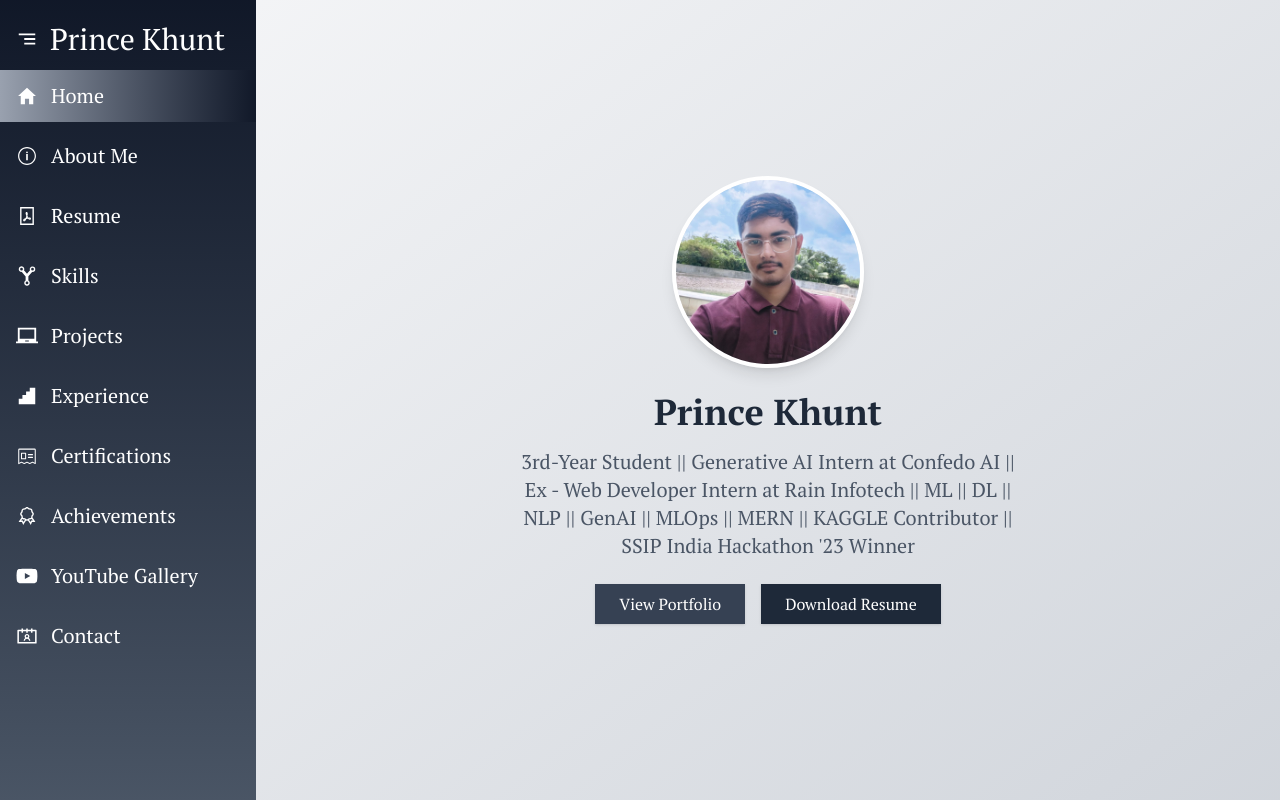
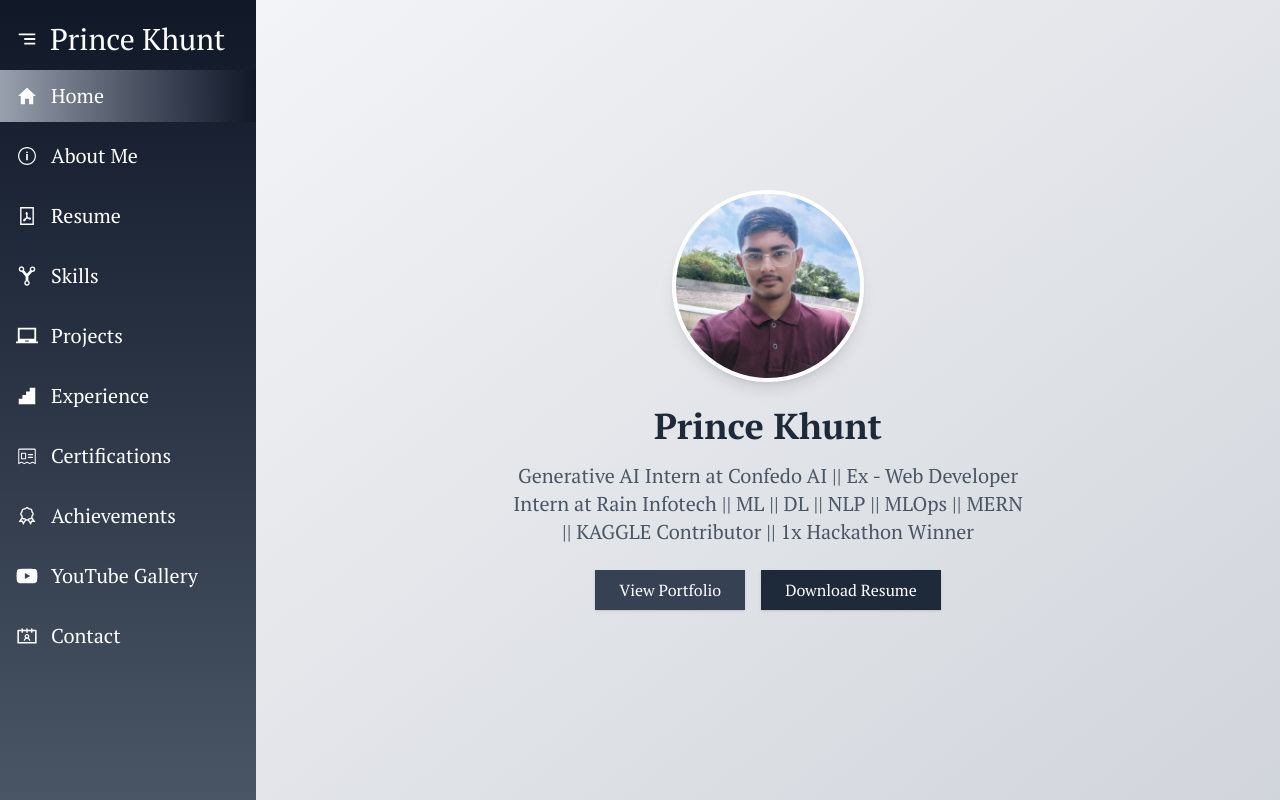
Before and after one commit to PrinceKhunt16/PortfolioWebsite, a Next.js app: page / in a window 1280 px wide. Built offline with nearby package versions, Linux system fonts and the light colour scheme; a web font is replaced by a local one.

Commit message:
Few fixes

```diff
--- a/src/app/page.js
+++ b/src/app/page.js
@@ -12,7 +12,7 @@ const HomePage = () => {
       />
       <h1 className="text-4xl font-bold mt-6 text-gray-800">Prince Khunt</h1>
       <p className="text-xl font-medium text-gray-600 mt-4 text-center max-w-lg">
-        3rd-Year Student || Generative AI Intern at Confedo AI || Ex - Web Developer Intern at Rain Infotech || ML || DL || NLP || GenAI || MLOps || MERN || KAGGLE Contributor || SSIP India Hackathon '23 Winner
+        Generative AI Intern at Confedo AI || Ex - Web Developer Intern at Rain Infotech || ML || DL || NLP || MLOps || MERN || KAGGLE Contributor || 1x Hackathon Winner
       </p>
       <div className="mt-6 flex gap-4">
         <a
```
